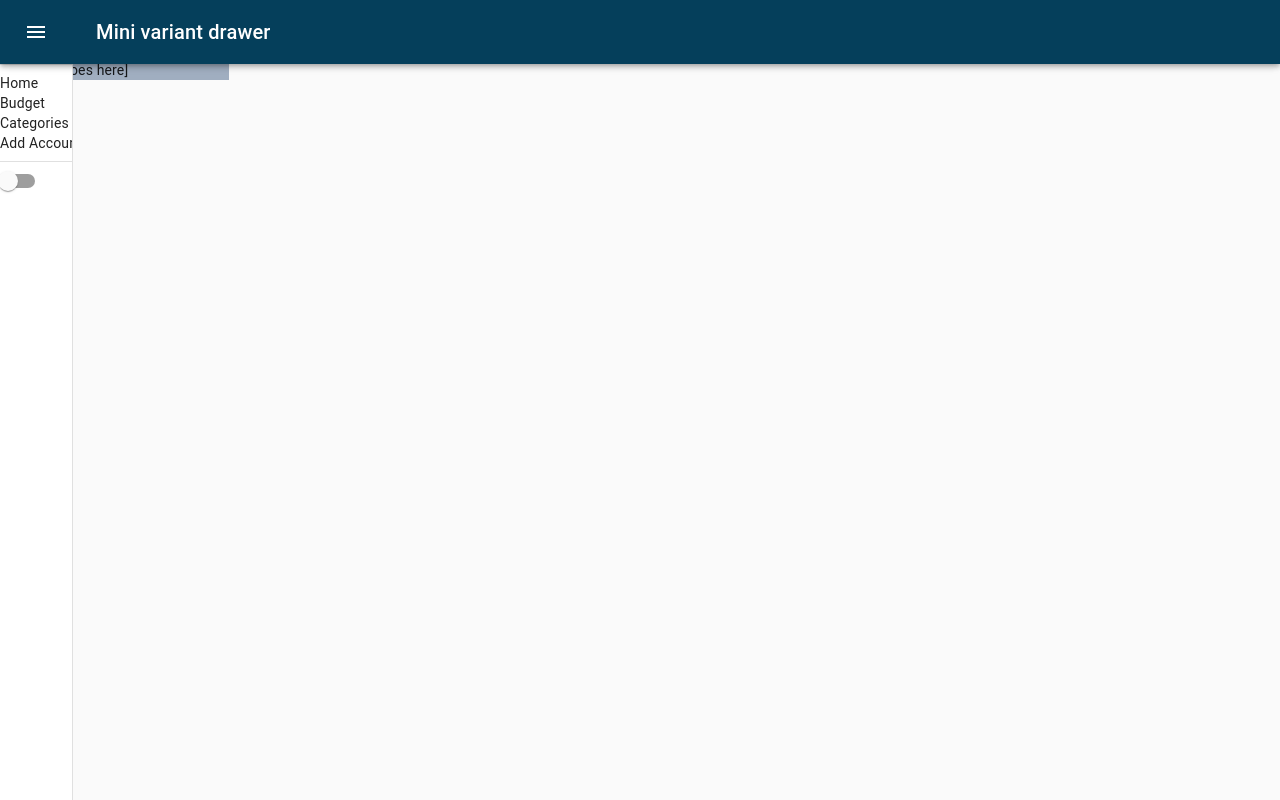
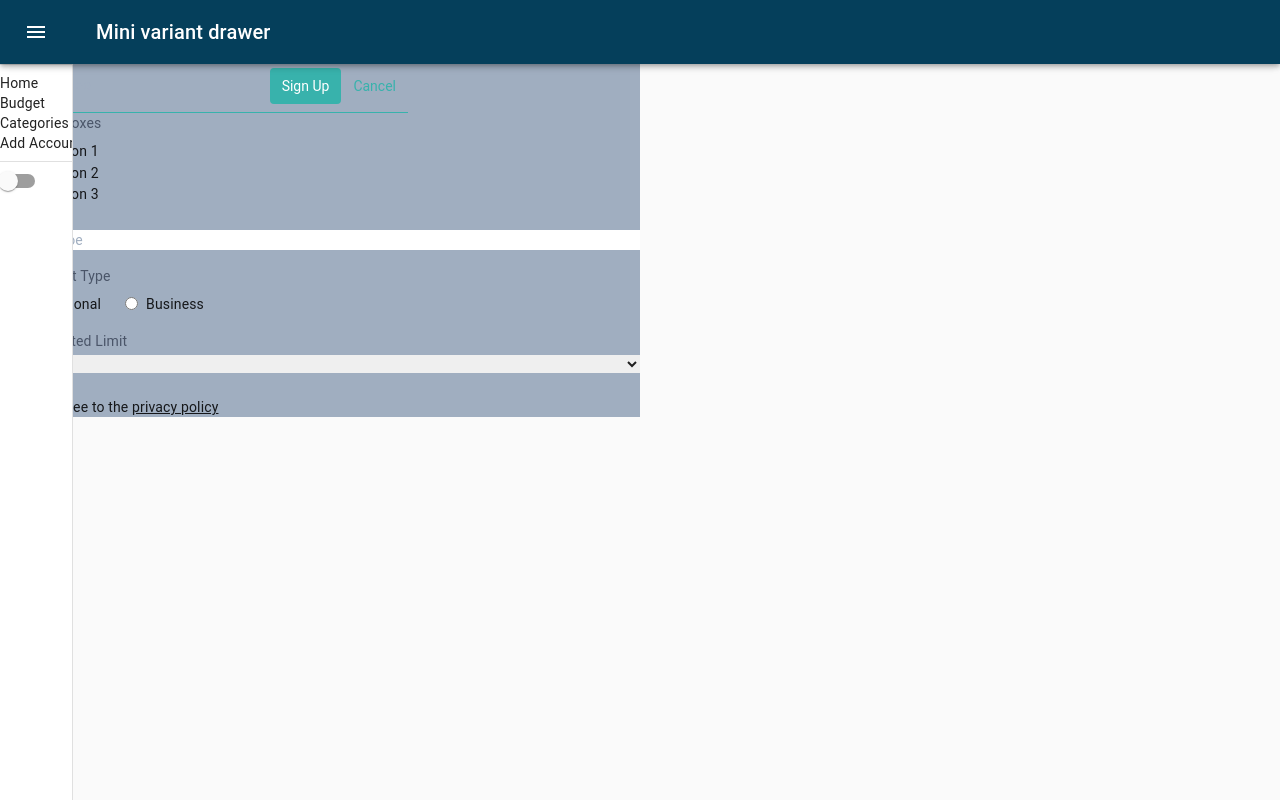
Before and after one commit to 756D6D61/New-Savings-Dashboard, a React (Create React App) app: page /addAccount in a window 1280 px wide. Built offline with nearby package versions, Linux system fonts and the light colour scheme.

Commit message:
Experimenting with forms

```diff
--- a/package.json
+++ b/package.json
@@ -47,5 +47,8 @@
 			"last 1 firefox version",
 			"last 1 safari version"
 		]
+	},
+	"devDependencies": {
+		"@tailwindcss/custom-forms": "^0.2.1"
 	}
 }
--- /dev/null
+++ b/src/components/Form.js
@@ -0,0 +1,118 @@
+import React from 'react'
+
+const AccForm = () => {
+	return (
+		<div>
+			<form class="w-full max-w-sm">
+				<div class="flex items-center border-b border-b-2 border-teal-500 py-2">
+					<input
+						class="appearance-none bg-transparent border-none w-full text-gray-700 mr-3 py-1 px-2 leading-tight focus:outline-none"
+						type="text"
+						placeholder="Jane Doe"
+						aria-label="Full name"
+					/>
+					<button
+						class="flex-shrink-0 bg-teal-500 hover:bg-teal-700 border-teal-500 hover:border-teal-700 text-sm border-4 text-white py-1 px-2 rounded"
+						type="button"
+					>
+						Sign Up
+					</button>
+					<button
+						class="flex-shrink-0 border-transparent border-4 text-teal-500 hover:text-teal-800 text-sm py-1 px-2 rounded"
+						type="button"
+					>
+						Cancel
+					</button>
+				</div>
+			</form>
+			<div class="block">
+				<span class="text-gray-700">Checkboxes</span>
+				<div class="mt-2">
+					<div>
+						<label class="inline-flex items-center">
+							<input
+								type="checkbox"
+								class="form-checkbox text-indigo-600"
+								checked
+							/>
+							<span class="ml-2">Option 1</span>
+						</label>
+					</div>
+					<div>
+						<label class="inline-flex items-center">
+							<input
+								type="checkbox"
+								class="form-checkbox text-green-500"
+								checked
+							/>
+							<span class="ml-2">Option 2</span>
+						</label>
+					</div>
+					<div>
+						<label class="inline-flex items-center">
+							<input
+								type="checkbox"
+								class="form-checkbox text-pink-600"
+								checked
+							/>
+							<span class="ml-2">Option 3</span>
+						</label>
+					</div>
+				</div>
+			</div>
+			<label class="block">
+				<span class="text-gray-700">Name</span>
+				<input
+					class="form-input mt-1 block w-full"
+					placeholder="Jane Doe"
+				/>
+			</label>
+
+			<div class="mt-4">
+				<span class="text-gray-700">Account Type</span>
+				<div class="mt-2">
+					<label class="inline-flex items-center">
+						<input
+							type="radio"
+							class="form-radio"
+							name="accountType"
+							value="personal"
+						/>
+						<span class="ml-2">Personal</span>
+					</label>
+					<label class="inline-flex items-center ml-6">
+						<input
+							type="radio"
+							class="form-radio"
+							name="accountType"
+							value="busines"
+						/>
+						<span class="ml-2">Business</span>
+					</label>
+				</div>
+			</div>
+
+			<label class="block mt-4">
+				<span class="text-gray-700">Requested Limit</span>
+				<select class="form-select mt-1 block w-full">
+					<option>$1,000</option>
+					<option>$5,000</option>
+					<option>$10,000</option>
+					<option>$25,000</option>
+				</select>
+			</label>
+
+			<div class="flex mt-6">
+				<label class="flex items-center">
+					<input type="checkbox" class="form-checkbox" />
+					<span class="ml-2">
+						I agree to the{' '}
+						<span class="underline">privacy policy</span>
+					</span>
+				</label>
+			</div>
+		</div>
+	)
+}
+
+export default AccForm
--- a/src/pages/AddAccount/index.js
+++ b/src/pages/AddAccount/index.js
@@ -1,12 +1,12 @@
 import React from 'react'
 import Page from '../../layout/Page'
-
+import AccForm from '../../components/Form'
 const AddAccount = () => {
 	return (
 		<Page>
 			<div class="flex flex-wrap">
-				<div class="w-full sm:w-1/2 md:w-1/3 lg:w-1/4 xl:w-1/6 mb-4 bg-gray-500">
-					[form goes here]
+				<div class="w-full sm:w-1/2 md:w-1/2 lg:w-1/2 xl:w-1/2 mb-4 bg-gray-500">
+					<AccForm />
 				</div>
 			</div>
 		</Page>
--- a/tailwind.config.js
+++ b/tailwind.config.js
@@ -491,5 +491,5 @@ module.exports = {
 		zIndex: ['responsive']
 	},
 	corePlugins: {},
-	plugins: []
+	plugins: [require('@tailwindcss/custom-forms')]
 }
```
Also changed, not shown: 1 other file (tests, documents, lock files or other folders).
